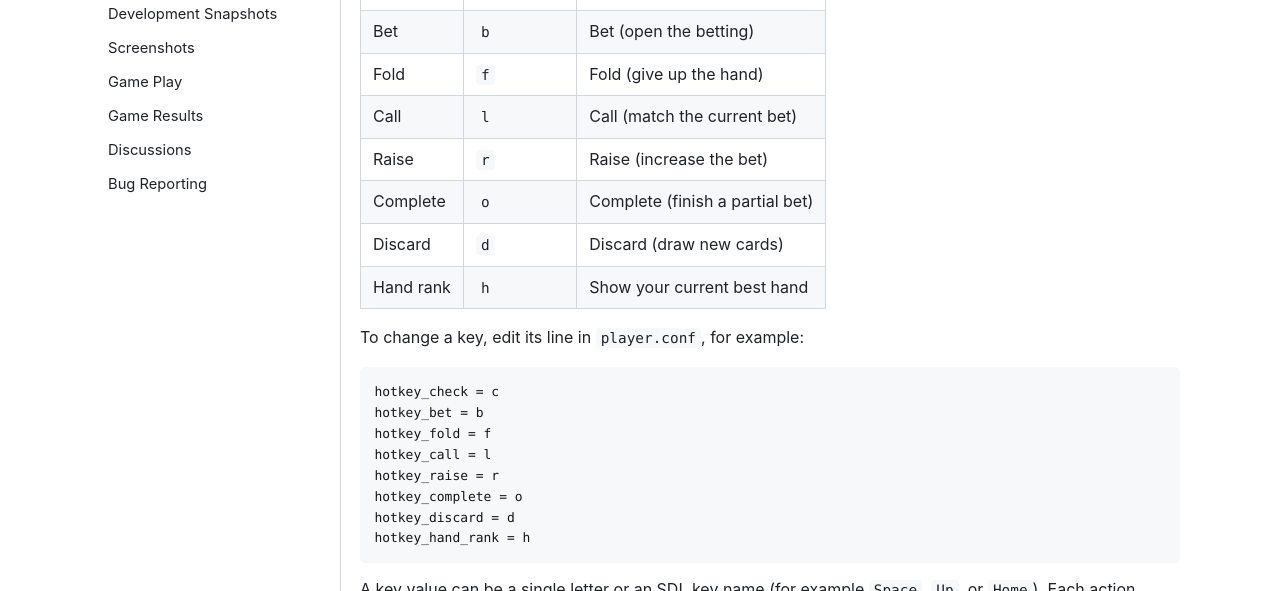
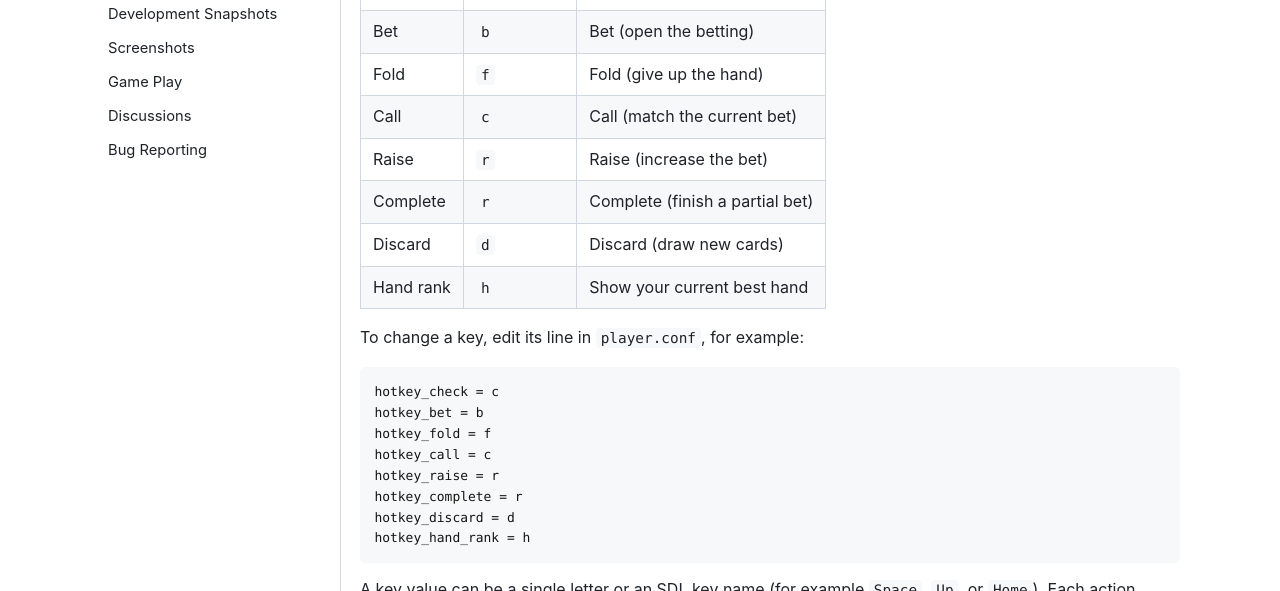
Before and after one commit to Dealer-s-Choice/dealer-s-choice.github.io, a Jekyll site: the page built from docs/keys.md, in a window 1280 px wide and 900 px high, scrolled down 280 px. Shown: the part 151-742 px from the top of the window. Built offline with Jekyll 4.4.1, drawn with Linux system fonts in a browser that asks for light colours; our own code applies the rules of GitHub Pages for plain Markdown files.

Commit message:
deploy: Dealer-s-Choice/dealers-choice@63504ce240349d6a525d6b810b7656203282c899

````diff
--- a/_data/project_links.yml
+++ b/_data/project_links.yml
@@ -11,8 +11,6 @@
   url: https://dealer-s-choice.github.io/screenshots/
 - title: Game Play
   url: docs/GAME_PLAY.html
-- title: Game Results
-  url: https://dealer-s-choice.github.io/game_results.html
 - title: Discussions
   url: https://github.com/Dealer-s-Choice/dealers_choice/discussions
 - title: Bug Reporting
--- a/docs/keys.md
+++ b/docs/keys.md
@@ -16,9 +16,9 @@ below. You can also change them from the Settings screen.
 | Check | `c` | Check (pass without betting) |
 | Bet | `b` | Bet (open the betting) |
 | Fold | `f` | Fold (give up the hand) |
-| Call | `l` | Call (match the current bet) |
+| Call | `c` | Call (match the current bet) |
 | Raise | `r` | Raise (increase the bet) |
-| Complete | `o` | Complete (finish a partial bet) |
+| Complete | `r` | Complete (finish a partial bet) |
 | Discard | `d` | Discard (draw new cards) |
 | Hand rank | `h` | Show your current best hand |
 
@@ -28,9 +28,9 @@ To change a key, edit its line in `player.conf`, for example:
 hotkey_check = c
 hotkey_bet = b
 hotkey_fold = f
-hotkey_call = l
+hotkey_call = c
 hotkey_raise = r
-hotkey_complete = o
+hotkey_complete = r
 hotkey_discard = d
 hotkey_hand_rank = h
 ```
````
Also changed, not shown: README.md (+0 -1 lines).
